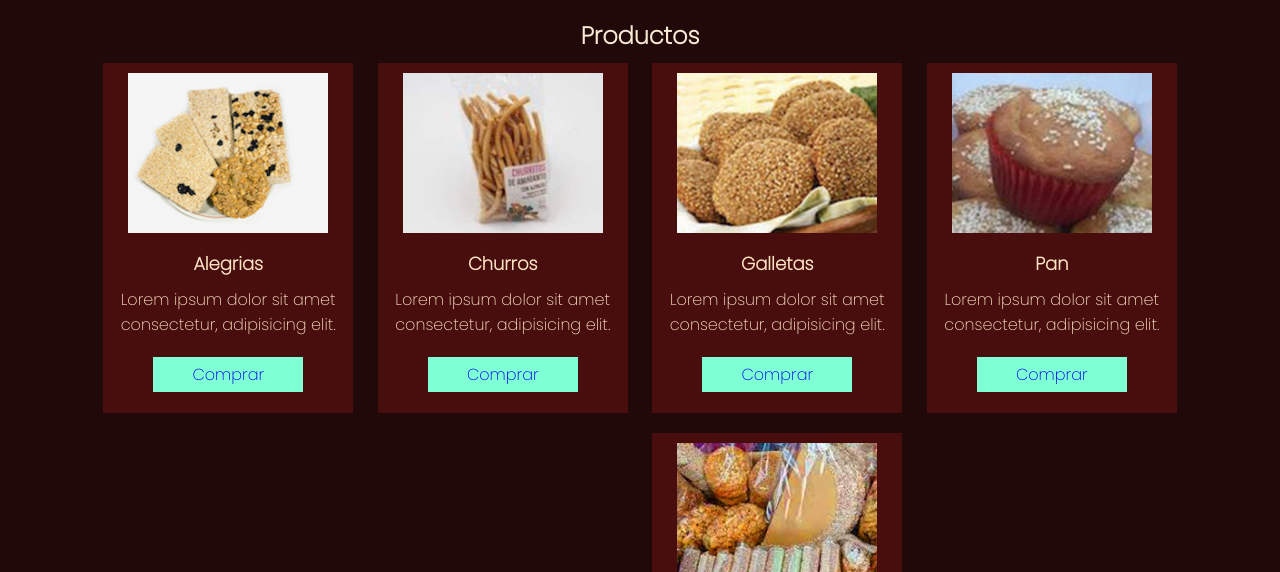
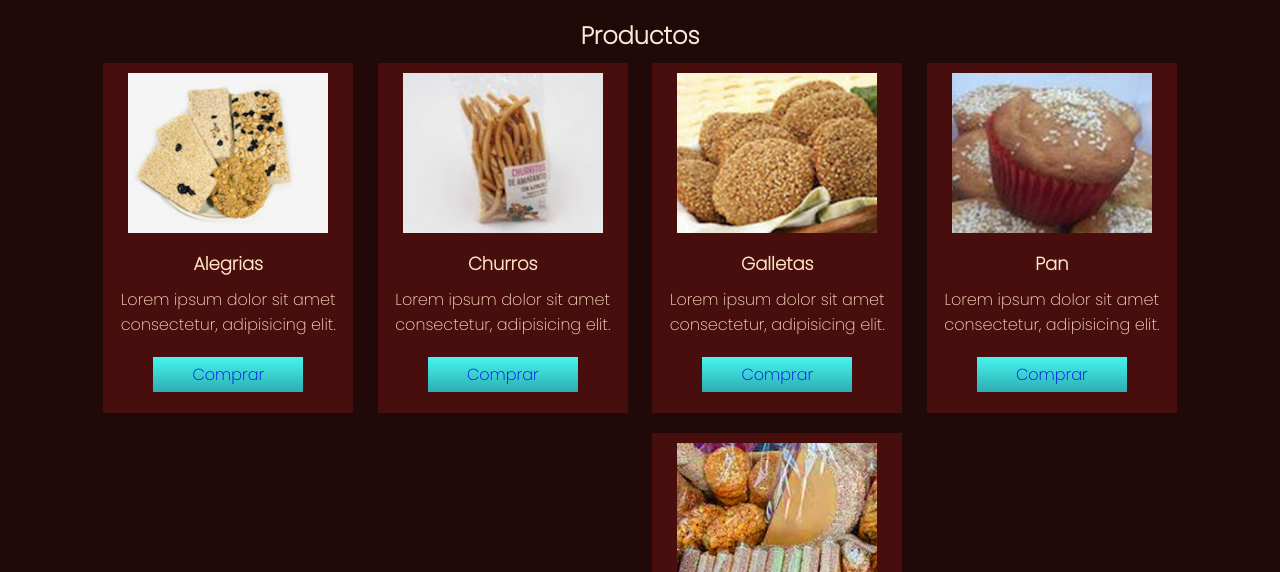
Before and after one commit to RicardoCortesV/repoAmaranto, a plain HTML site: page pages/productos.html in a window 1280 px wide. Shown: the part 152-724 px from the top of the page. Drawn offline with Linux system fonts and the light colour scheme.

Commit message:
Cambios en develop

```diff
--- a/grid.css
+++ b/grid.css
@@ -93,6 +93,25 @@ body {
 .item__btn {
     width: 60%;
     height: auto;
+    background: rgb(45,173,178);
+    background: linear-gradient(0deg, rgba(45,173,178,1) 0%, rgba(70,245,238,1) 100%);    text-align: center;
+    margin: auto;
+    margin-top: 20px;
+    padding: 5px 0;
+}
+
+.item__btn:hover{
+    transform: scale(1.2);
+    background-color: #fbf7ce;
+    color: #480e0e;
+
+}
+
+
+
+.item__btn {
+    width: 60%;
+    height: auto;
     background-color: #7fffd4;
     text-align: center;
     margin: auto;
@@ -148,6 +167,11 @@ body {
 
 .nav-item {
     color: #ffe4c4;
+}
+
+.nav-item:hover{
+    transform: scale(1.2);
+
 }
 
 .nav-item a {
```
